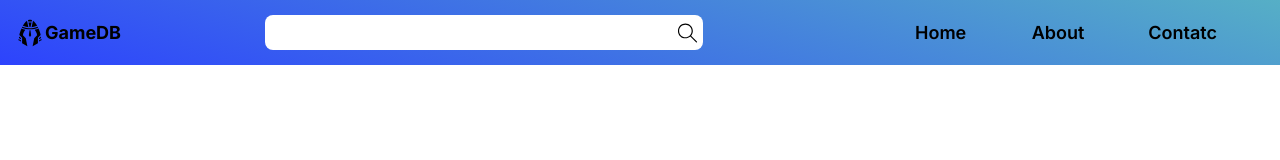
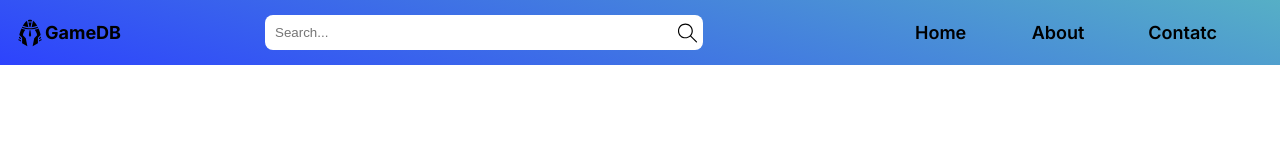
Before and after one commit to JoseDarioGonzalezCha/damovi, a React (Vite) app: page /about in a window 1280 px wide. Shown: the top 160 px of the page. Built offline with nearby package versions, Linux system fonts and the light colour scheme; no server answers.

Commit message:
Feat: Add filteredGames

```diff
--- a/src/components/Menu/Menu.jsx
+++ b/src/components/Menu/Menu.jsx
@@ -1,3 +1,4 @@
+import { useContext, useState } from "react";
 import { Link } from "react-router-dom";
 import {
   DesktopContainer,
@@ -21,7 +22,12 @@ import { ImBrightnessContrast } from "react-icons/im";
 import { GiWarlockHood } from "react-icons/gi";
 import { SlMagnifier } from "react-icons/sl";
 
+//Context
+import { GameListContext } from "../../contexts/GameListContext";
+
 export const Menu = () => {
+  const { handleSearchInputChange, searchText } = useContext(GameListContext);
+
   return (
     <>
       <MenuContaciner>
@@ -32,7 +38,13 @@ export const Menu = () => {
           </LogoContainer>
 
           <SearchContainer>
-            <InputComponent />
+            <InputComponent
+              name="searchInput"
+              type="search"
+              placeholder="Search..."
+              value={searchText}
+              onChange={handleSearchInputChange}
+            />
 
             <SlMagnifier style={{ fontSize: "20px" }} />
           </SearchContainer>
```
